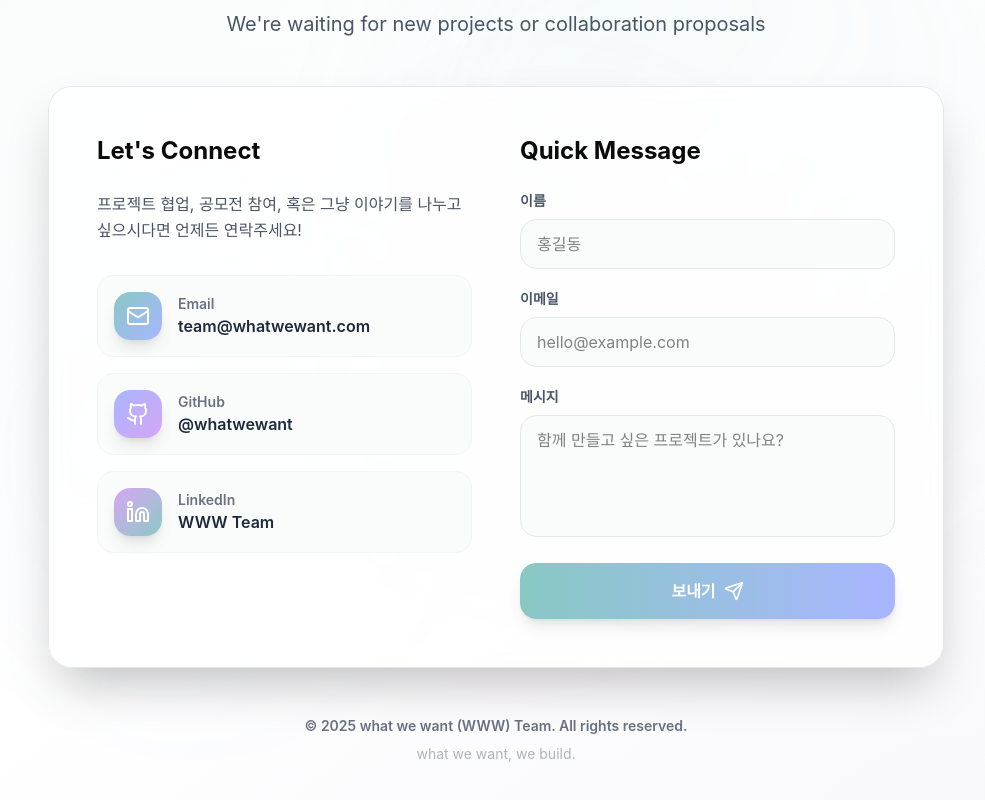
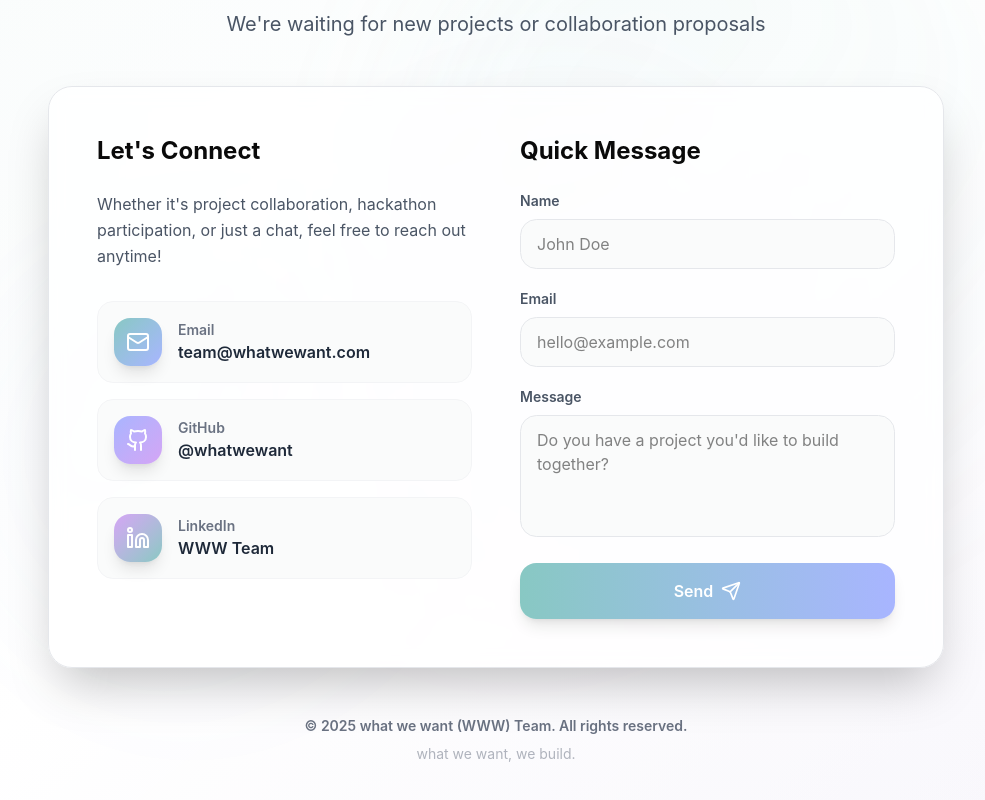
Before and after one commit to dlsanr0111/Whatwewantpage, a React (Vite) app: page /Whatwewantpage/projects in a window 1280 px wide. Shown: the part 1375-2175 px from the top of the page, without its empty margins (144-1129 px from the left). Built offline with nearby package versions, Linux system fonts and the light colour scheme; a web font is replaced by a local one.

Commit message:
Add i18n support for Contact section (form labels, placeholders, and footer)

```diff
--- a/src/components/Contact.tsx
+++ b/src/components/Contact.tsx
@@ -107,10 +107,10 @@ export const Contact = memo(function Contact() {
             {/* Left: Contact Info */}
             <div>
               <h3 className="text-xl sm:text-2xl mb-5 sm:mb-6 font-bold">
-                Let's Connect
+                {t('contact.leftTitle')}
               </h3>
               <p className="text-base sm:text-base text-gray-600 mb-7 sm:mb-8 leading-relaxed">
-                프로젝트 협업, 공모전 참여, 혹은 그냥 이야기를 나누고 싶으시다면 언제든 연락주세요!
+                {t('contact.leftDescription')}
               </p>
 
               <div className="space-y-4">
@@ -162,12 +162,12 @@ export const Contact = memo(function Contact() {
               transition={{ delay: 0.4 }}
             >
               <h3 className="text-xl sm:text-2xl mb-5 sm:mb-6 font-bold">
-                Quick Message
+                {t('contact.rightTitle')}
               </h3>
               <form className="space-y-5">
                 {[
-                  { name: 'name', label: '이름', type: 'text', placeholder: '홍길동' },
-                  { name: 'email', label: '이메일', type: 'email', placeholder: 'hello@example.com' },
+                  { name: 'name', type: 'text' },
+                  { name: 'email', type: 'email' },
                 ].map((field, index) => (
                   <motion.div
                     key={field.name}
@@ -176,11 +176,11 @@ export const Contact = memo(function Contact() {
                     transition={{ delay: 0.5 + index * 0.1 }}
                   >
                     <label className="block text-sm sm:text-sm text-gray-600 mb-2 font-semibold">
-                      {field.label}
+                      {t(`contact.form.${field.name}.label`)}
                     </label>
                     <motion.input
                       type={field.type}
-                      placeholder={field.placeholder}
+                      placeholder={t(`contact.form.${field.name}.placeholder`)}
                       value={formData[field.name as keyof typeof formData]}
                       onChange={(e) =>
                         setFormData({ ...formData, [field.name]: e.target.value })
@@ -202,10 +202,10 @@ export const Contact = memo(function Contact() {
                   transition={{ delay: 0.7 }}
                 >
                   <label className="block text-sm sm:text-sm text-gray-600 mb-2 font-semibold">
-                    메시지
+                    {t('contact.form.message.label')}
                   </label>
                   <motion.textarea
-                    placeholder="함께 만들고 싶은 프로젝트가 있나요?"
+                    placeholder={t('contact.form.message.placeholder')}
                     rows={4}
                     value={formData.message}
                     onChange={(e) => setFormData({ ...formData, message: e.target.value })}
@@ -229,7 +229,7 @@ export const Contact = memo(function Contact() {
                   transition={{ delay: 0.8 }}
                 >
                   <span className="relative z-10 flex items-center justify-center gap-2">
-                    보내기
+                    {t('contact.form.submit')}
                     <Send className="w-5 h-5 group-hover:translate-x-1 group-hover:-translate-y-1 transition-transform" />
                   </span>
                   <motion.div
@@ -252,14 +252,14 @@ export const Contact = memo(function Contact() {
           transition={{ delay: 1 }}
         >
           <p className="text-sm sm:text-sm font-semibold">
-            © 2025 what we want (WWW) Team. All rights reserved.
+            {t('contact.footer.copyright')}
           </p>
           <motion.p
             className="text-sm sm:text-sm mt-2"
             animate={{ opacity: [0.5, 1, 0.5] }}
             transition={{ duration: 2, repeat: Infinity }}
           >
-            what we want, we build.
+            {t('contact.footer.tagline')}
           </motion.p>
         </motion.div>
       </div>
--- a/src/i18n/locales/en.json
+++ b/src/i18n/locales/en.json
@@ -152,14 +152,27 @@
     "badge": "Get in Touch",
     "title": "Let's Build Together",
     "description": "We're waiting for new projects or collaboration proposals",
-    "email": {
-      "title": "Email",
-      "value": "contact@whatwewant.com"
+    "leftTitle": "Let's Connect",
+    "leftDescription": "Whether it's project collaboration, hackathon participation, or just a chat, feel free to reach out anytime!",
+    "rightTitle": "Quick Message",
+    "form": {
+      "name": {
+        "label": "Name",
+        "placeholder": "John Doe"
+      },
+      "email": {
+        "label": "Email",
+        "placeholder": "hello@example.com"
+      },
+      "message": {
+        "label": "Message",
+        "placeholder": "Do you have a project you'd like to build together?"
+      },
+      "submit": "Send"
     },
-    "location": {
-      "title": "Location",
-      "value": "Seoul, Korea"
-    },
-    "cta": "Send Email"
+    "footer": {
+      "copyright": "© 2025 what we want (WWW) Team. All rights reserved.",
+      "tagline": "what we want, we build."
+    }
   }
 }
--- a/src/i18n/locales/ja.json
+++ b/src/i18n/locales/ja.json
@@ -152,14 +152,27 @@
     "badge": "Get in Touch",
     "title": "一緒に作りましょう",
     "description": "新しいプロジェクトやコラボレーションの提案をお待ちしています",
-    "email": {
-      "title": "メール",
-      "value": "contact@whatwewant.com"
+    "leftTitle": "Let's Connect",
+    "leftDescription": "プロジェクトコラボレーション、ハッカソン参加、または単なる会話でも、いつでもお気軽にご連絡ください！",
+    "rightTitle": "Quick Message",
+    "form": {
+      "name": {
+        "label": "お名前",
+        "placeholder": "山田太郎"
+      },
+      "email": {
+        "label": "メールアドレス",
+        "placeholder": "hello@example.com"
+      },
+      "message": {
+        "label": "メッセージ",
+        "placeholder": "一緒に作りたいプロジェクトはありますか？"
+      },
+      "submit": "送信"
     },
-    "location": {
-      "title": "所在地",
-      "value": "Seoul, Korea"
-    },
-    "cta": "メールを送る"
+    "footer": {
+      "copyright": "© 2025 what we want (WWW) Team. All rights reserved.",
+      "tagline": "what we want, we build."
+    }
   }
 }
--- a/src/i18n/locales/ko.json
+++ b/src/i18n/locales/ko.json
@@ -152,14 +152,27 @@
     "badge": "Get in Touch",
     "title": "함께 만들어가요",
     "description": "새로운 프로젝트나 협업 제안을 기다립니다",
-    "email": {
-      "title": "이메일",
-      "value": "contact@whatwewant.com"
+    "leftTitle": "Let's Connect",
+    "leftDescription": "프로젝트 협업, 공모전 참여, 혹은 그냥 이야기를 나누고 싶으시다면 언제든 연락주세요!",
+    "rightTitle": "Quick Message",
+    "form": {
+      "name": {
+        "label": "이름",
+        "placeholder": "홍길동"
+      },
+      "email": {
+        "label": "이메일",
+        "placeholder": "hello@example.com"
+      },
+      "message": {
+        "label": "메시지",
+        "placeholder": "함께 만들고 싶은 프로젝트가 있나요?"
+      },
+      "submit": "보내기"
     },
-    "location": {
-      "title": "위치",
-      "value": "Seoul, Korea"
-    },
-    "cta": "이메일 보내기"
+    "footer": {
+      "copyright": "© 2025 what we want (WWW) Team. All rights reserved.",
+      "tagline": "what we want, we build."
+    }
   }
 }
```
